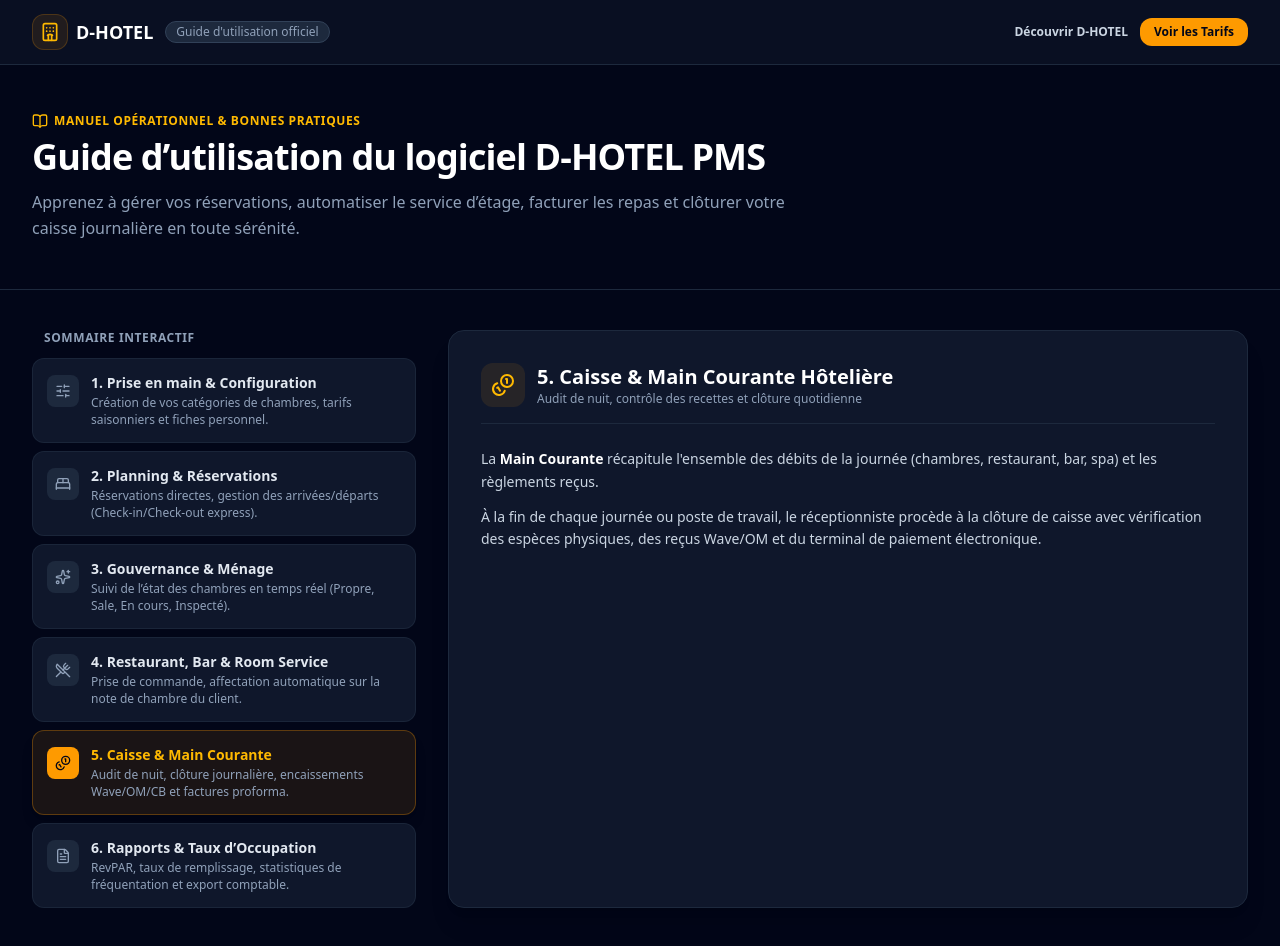
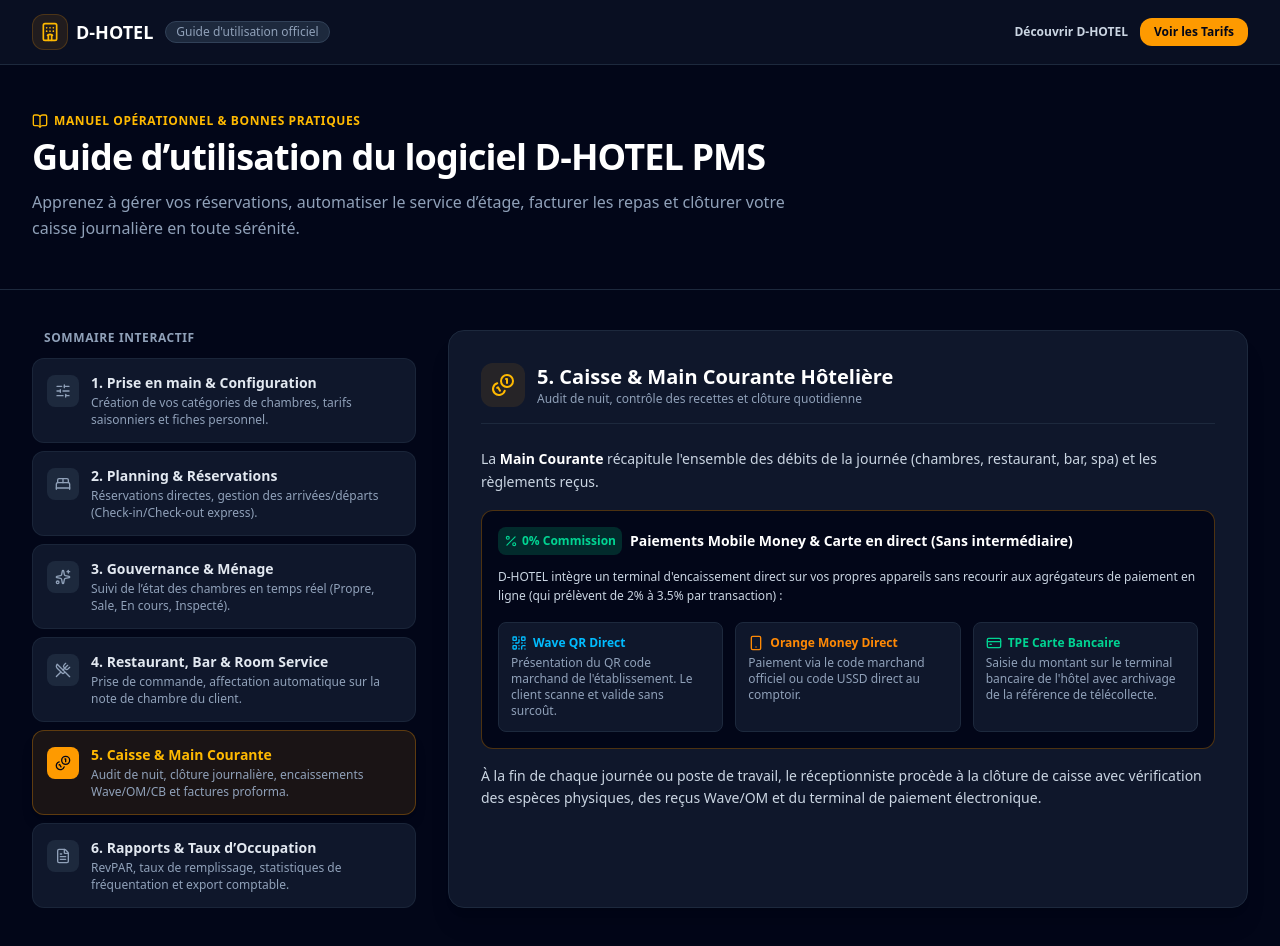
Before and after one commit to kaneabdel-droid/D-HOTEL, a Next.js app: page /guide in a window 1280 px wide. Both pictures are taken after a click on the button 224 px from the left and 772 px from the top of the page. Built offline with nearby package versions, Linux system fonts and the light colour scheme; no server answers.

Commit message:
docs(guide): mise a jour du guide avec paiements directs sans commission

```diff
--- a/app/guide/page.tsx
+++ b/app/guide/page.tsx
@@ -21,7 +21,10 @@ import {
   ArrowLeft,
   Smartphone,
   SlidersHorizontal,
-  FileText
+  FileText,
+  QrCode,
+  CreditCard,
+  Percent
 } from 'lucide-react'
 
 export default function GuideHotelPage() {
@@ -130,11 +133,10 @@ export default function GuideHotelPage() {
                 <button
                   key={c.id}
                   onClick={() => setActiveSection(c.id)}
-                  className={`w-full text-left p-3.5 rounded-xl transition-all flex items-start gap-3 border ${
-                    isActive
+                  className={`w-full text-left p-3.5 rounded-xl transition-all flex items-start gap-3 border ${isActive
                       ? 'bg-amber-500/10 border-amber-500/30 text-white shadow-lg'
                       : 'bg-slate-900 border-slate-800/80 text-slate-400 hover:text-white hover:bg-slate-850'
-                  }`}
+                    }`}
                 >
                   <div className={`p-2 rounded-lg mt-0.5 shrink-0 ${isActive ? 'bg-amber-500 text-slate-950 font-bold' : 'bg-slate-800 text-slate-400'}`}>
                     <Icon className="w-4 h-4" />
@@ -288,10 +290,44 @@ export default function GuideHotelPage() {
                   </div>
                 </div>
 
-                <div className="space-y-3 text-sm text-slate-300 leading-relaxed">
+                <div className="space-y-4 text-sm text-slate-300 leading-relaxed">
                   <p>
                     La <strong className="text-white">Main Courante</strong> récapitule l'ensemble des débits de la journée (chambres, restaurant, bar, spa) et les règlements reçus.
                   </p>
+
+                  {/* Encaissement direct 0% commission */}
+                  <div className="p-4 rounded-xl bg-slate-950 border border-amber-500/30 space-y-3">
+                    <div className="flex items-center gap-2">
+                      <span className="p-1.5 rounded-lg bg-emerald-500/20 text-emerald-400 font-bold text-xs flex items-center gap-1">
+                        <Percent className="w-3.5 h-3.5" /> 0% Commission
+                      </span>
+                      <h4 className="font-bold text-white text-sm">Paiements Mobile Money & Carte en direct (Sans intermédiaire)</h4>
+                    </div>
+                    <p className="text-xs text-slate-300 leading-relaxed">
+                      D-HOTEL intègre un terminal d'encaissement direct sur vos propres appareils sans recourir aux agrégateurs de paiement en ligne (qui prélèvent de 2% à 3.5% par transaction) :
+                    </p>
+                    <div className="grid grid-cols-1 sm:grid-cols-3 gap-3 pt-1">
+                      <div className="p-3 rounded-lg bg-slate-900 border border-slate-800 text-xs">
+                        <div className="flex items-center gap-1.5 font-bold text-sky-400 mb-1">
+                          <QrCode className="w-4 h-4" /> Wave QR Direct
+                        </div>
+                        <p className="text-slate-400">Présentation du QR code marchand de l'établissement. Le client scanne et valide sans surcoût.</p>
+                      </div>
+                      <div className="p-3 rounded-lg bg-slate-900 border border-slate-800 text-xs">
+                        <div className="flex items-center gap-1.5 font-bold text-orange-400 mb-1">
+                          <Smartphone className="w-4 h-4" /> Orange Money Direct
+                        </div>
+                        <p className="text-slate-400">Paiement via le code marchand officiel ou code USSD direct au comptoir.</p>
+                      </div>
+                      <div className="p-3 rounded-lg bg-slate-900 border border-slate-800 text-xs">
+                        <div className="flex items-center gap-1.5 font-bold text-emerald-400 mb-1">
+                          <CreditCard className="w-4 h-4" /> TPE Carte Bancaire
+                        </div>
+                        <p className="text-slate-400">Saisie du montant sur le terminal bancaire de l'hôtel avec archivage de la référence de télécollecte.</p>
+                      </div>
+                    </div>
+                  </div>
+
                   <p>
                     À la fin de chaque journée ou poste de travail, le réceptionniste procède à la clôture de caisse avec vérification des espèces physiques, des reçus Wave/OM et du terminal de paiement électronique.
                   </p>
```
